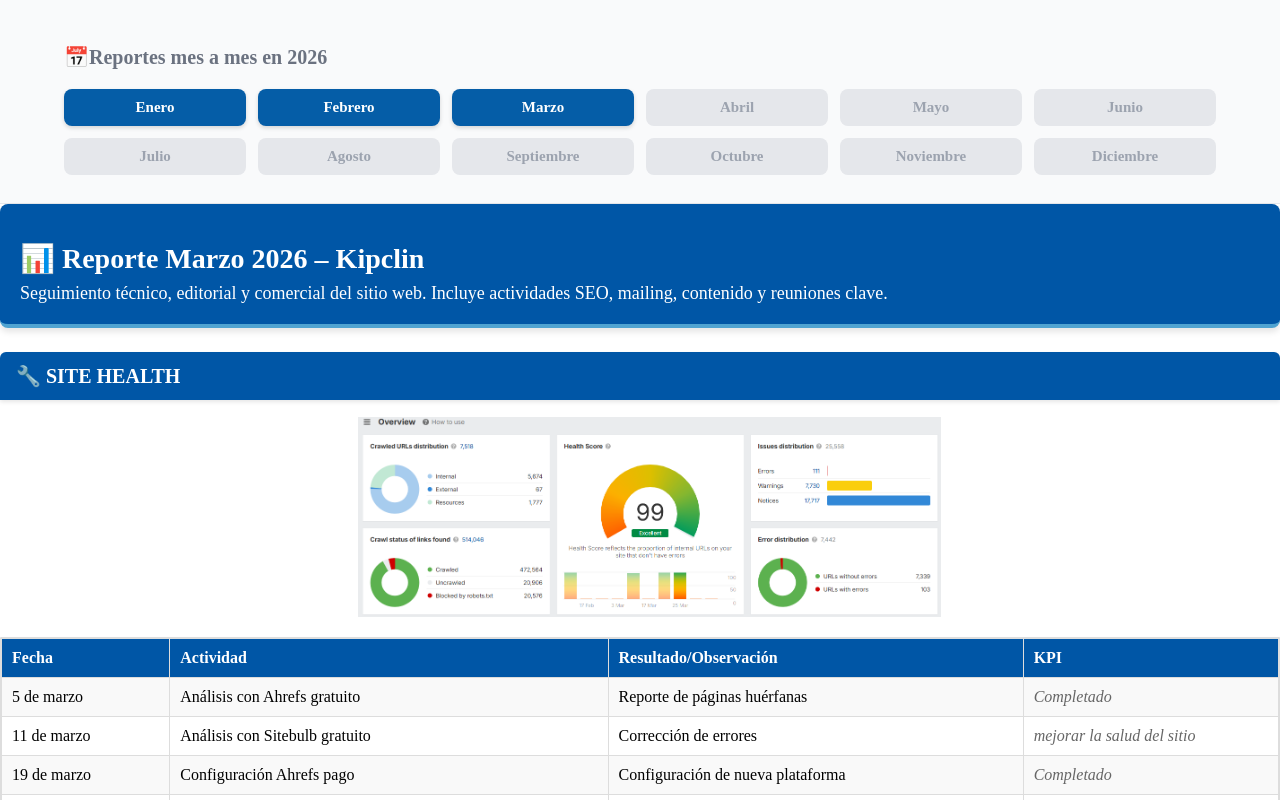
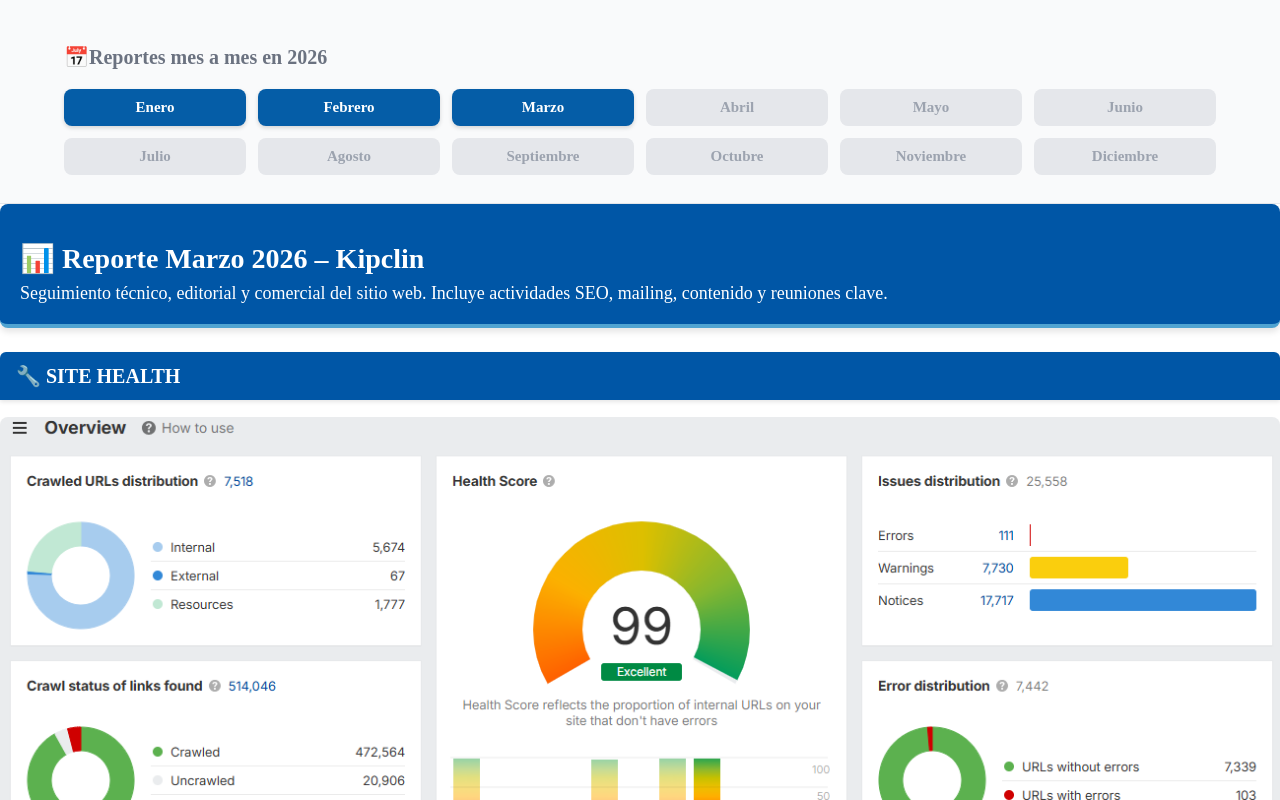
Before and after one commit to frankbedoyam/reporte-enero-kipclin, a Next.js app: page /marzo in a window 1280 px wide. Shown: the top 800 px of the page. Built offline with nearby package versions, Linux system fonts and the light colour scheme.

Commit message:
ajustando la posición y tamaño de imágenes
ajustando la posición y tamaño de imágenes

```diff
--- a/app/marzo/page.tsx
+++ b/app/marzo/page.tsx
@@ -95,12 +95,12 @@
       src={imagen}
       alt={title}
       width={1299}   // ancho real del archivo
-      height={200}   // alto real del archivo
-      style={{ borderRadius: "8px", objectFit: "contain" }}
+      height={446}   // alto real del archivo (ejemplo real)
+      sizes="(max-width: 768px) 100vw, 1299px" // 👈 responsive: en móvil ocupa todo el ancho
+      style={{ borderRadius: "8px", height: "auto", width: "100%", objectFit: "contain" }}
     />
   </div>
 )}
-
       <div
         style={{
           border: "1px solid #ddd",
```
